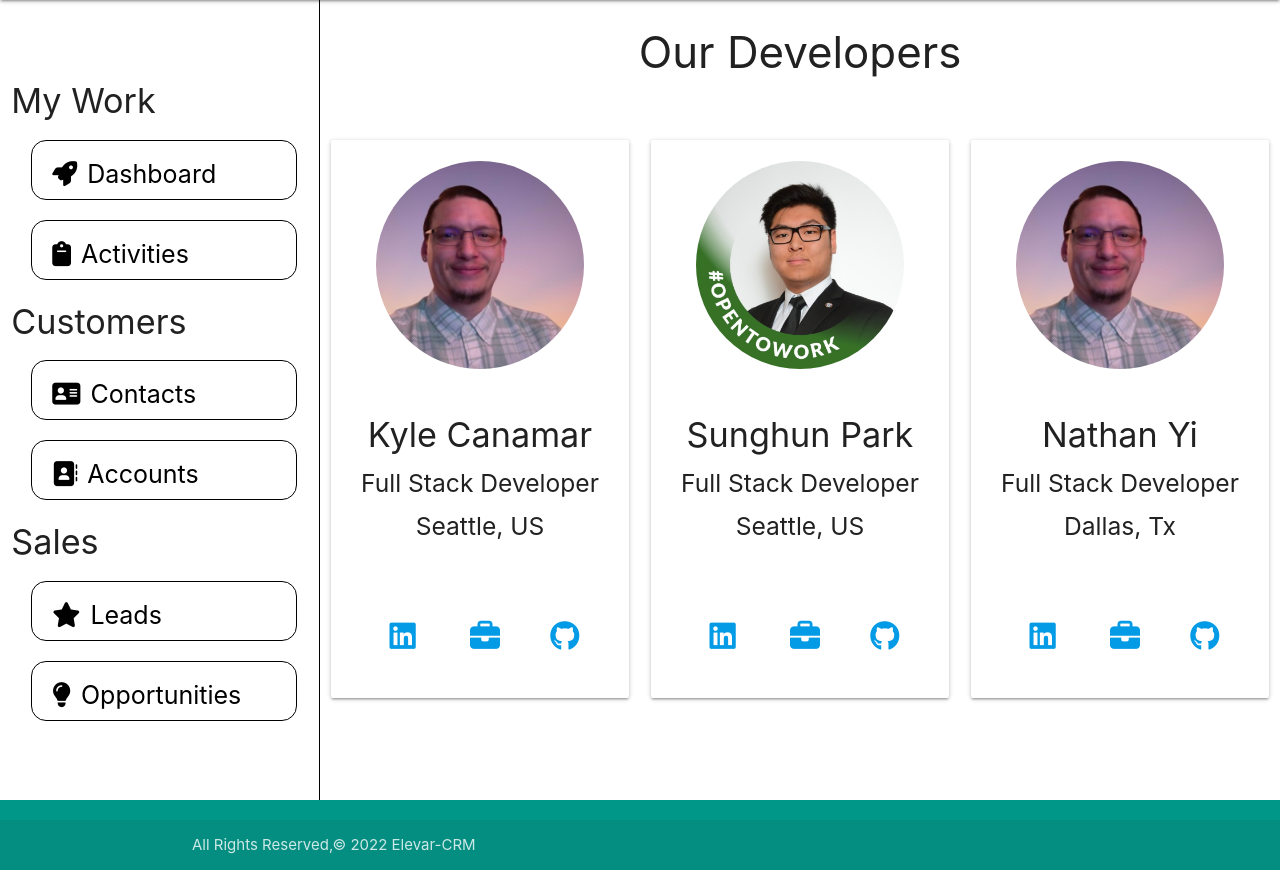
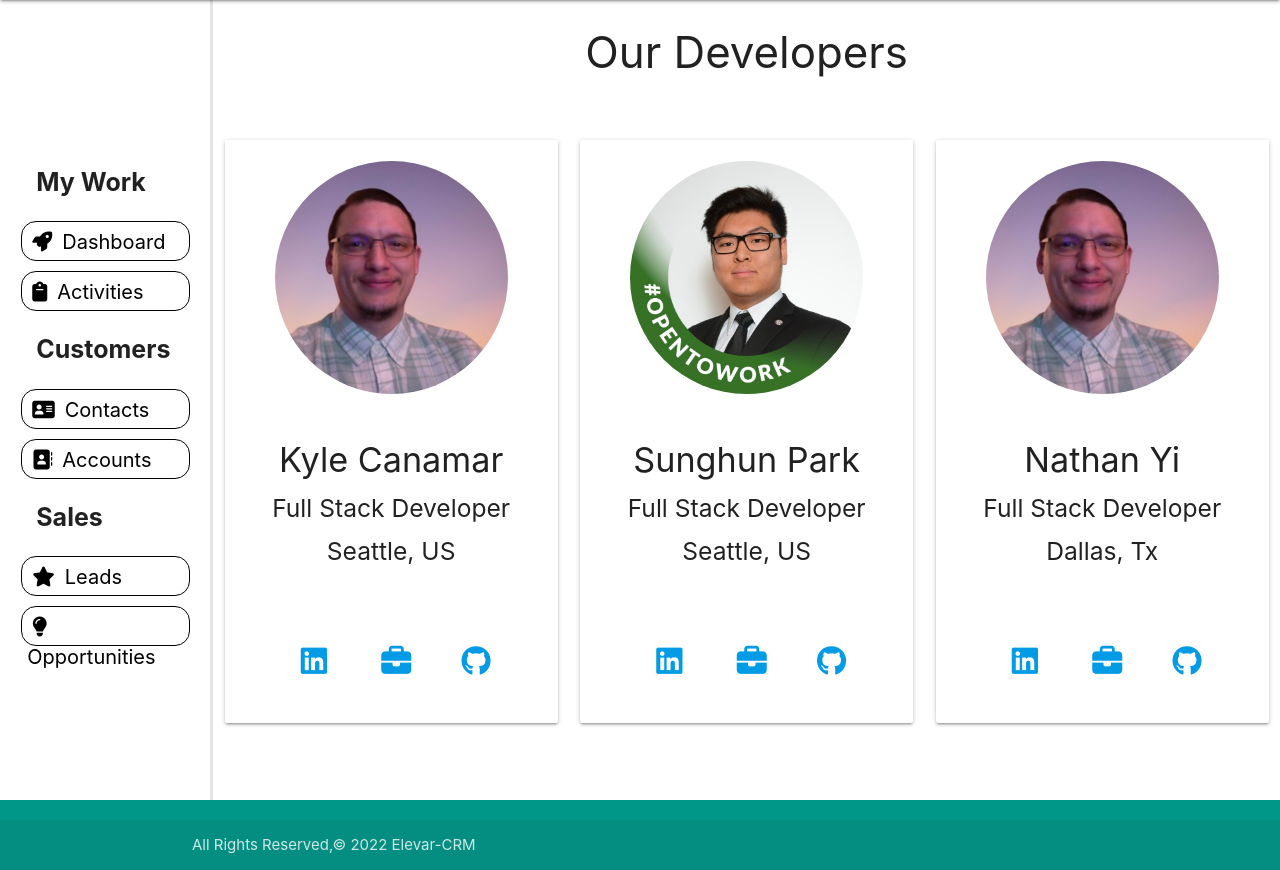
Before and after one commit to SunghunP/Elevar_crm, a Django app: page /about/ in a window 1280 px wide. Shown: the part 64-934 px from the top of the page. Run offline with Django 4.2, Linux system fonts and the light colour scheme; the visitor is signed in with stand-in values (Sample User, id 1); some libraries are stand-ins or nearby versions.

Commit message:
adds side menu css

```diff
--- a/main_app/static/css/style.css
+++ b/main_app/static/css/style.css
@@ -24,15 +24,22 @@ main.row {
 .menu-item {
   text-decoration: none;
   color: black;
-  font-size: 25px;
-  height: 60px;
+  font-size: 20px;
+  height: 40px;
   border: solid black 1px;
-  padding: 15px;
+  padding: 5px;
 }
 
 .menu-card {
-  width: 100%;
-  margin: 20px;
+  width: 90%;
+  margin: 10px;
+
+
+}
+.h4{
+ font-size: 25px;
+ font-weight: bold;
+ margin: 25px;
 }
 
 .menu-card,
@@ -47,7 +54,7 @@ main.row {
 
 div.menu.col {
   width: 100%;
-  border-right: 1px solid black;
+  border-right: 3px solid rgb(229, 229, 229);
   height: 100%;
 }
 
--- a/main_app/templates/about.html
+++ b/main_app/templates/about.html
@@ -1,53 +1,6 @@
 {% extends 'base.html' %} {% block content %} {% load static %}
 <h3 class="center-align">Our Developers</h3>
-{% comment %}
-<div class="row center-align">
-  <div class="col s3 push-s1">
-    <div class="card">
-      <div class="card-image">
-        <img src="{% static 'images/kylepic.png' %}" />
-        <span class="card-title">Card Title</span>
-      </div>
-      <div class="card-content">
-        <p>
-          I am a very simple card. I am good at containing small about-icon bits of
-          information. I am convenient because I require little markup to use
-          effectively.
-        </p>
-      </div>
-    </div>
-  </div>
-  <div class="col s3 push-s1">
-    <div class="card">
-      <div class="card-image">
-        <img src="{% static 'images/kylepic.png' %}" />
-        <span class="card-title">Card Title</span>
-      </div>
-      <div class="card-content">
-        <p>
-          I am a very simple card. I am good at containing small about-icon bits of
-          information. I am convenient because I require little markup to use
-          effectively.
-        </p>
-      </div>
-    </div>
-  </div>
-  <div class="col s3 push-s1">
-    <div class="card">
-      <div class="card-image">
-        <img src="{% static 'images/kylepic.png' %}" />
-        <span class="card-title">Card Title</span>
-      </div>
-      <div class="card-content">
-        <p>
-          I am a very simple card. I am good at containing small about-icon bits of
-          information. I am convenient because I require little markup to use
-          effectively.
-        </p>
-      </div>
-    </div>
-  </div>
-  {% endcomment %}
+
   <div class="row center-align">
     <div class="col s4">
       <div id="about-card" class="card">
@@ -163,4 +116,3 @@
     </div>
   </div>
   {% endblock %}
-</div>
--- a/main_app/templates/base.html
+++ b/main_app/templates/base.html
@@ -37,15 +37,15 @@
   </header>
   <main class="row">
     {% if user.is_authenticated %}
-      <div class="menu col s3 valign-wrapper center-align">
+      <div class="menu col s2 valign-wrapper center-align">
         <ul class="menu left-align">
-          <div class="menu-card-title"><li class="menu-title"><h4>My Work</h4></li></div>
+          <div class="menu-card-title"><li class="menu-title"><h4 class='h4'>My Work</h4></li></div>
           <div class="menu-card hoverable"><a class="menu-link" href="{% url 'dashboard' %}"><li class="menu-item"><i class="fa-solid fa-rocket"></i><span>Dashboard</span></li></a></div>
           <div class="menu-card hoverable"><a class="menu-link" href="/"><li class="menu-item"><i class="fa-solid fa-clipboard"></i><span>Activities</span></li></a></div>
-          <div class="menu-card-title"><li class="menu-title"><h4>Customers</h4></li></div>
+          <div class="menu-card-title"><li class="menu-title"><h4 class='h4'>Customers</h4></li></div>
           <div class="menu-card hoverable"><a class="menu-link" href="{% url 'contact_index' %}"><li class="menu-item"><i class="fa-solid fa-address-card"></i><span>Contacts</span></li></a></div>
           <div class="menu-card hoverable"><a class="menu-link" href="{% url 'account_index' %}"><li class="menu-item"><i class="fa-solid fa-address-book"></i><span>Accounts</span></li></a></div>
-          <div class="menu-card-title"><li class="menu-title"><h4>Sales</h4></li></div>
+          <div class="menu-card-title"><li class="menu-title"><h4 class='h4'>Sales</h4></li></div>
           <div class="menu-card hoverable"><a class="menu-link" href="/"><li class="menu-item"><i class="fa-solid fa-star"></i><span>Leads</span></li></a></div>
           <div class="menu-card hoverable"><a class="menu-link" href="/"><li class="menu-item"><i class="fa-solid fa-lightbulb"></i><span>Opportunities</span></li></a></div>
         </ul>
@@ -53,7 +53,7 @@
       {% else %}
 
       {% endif %}
-    <div class="content col s9 ">
+    <div class="content col s10 ">
       {% block content %}
       {% endblock %}
     </div>
```
